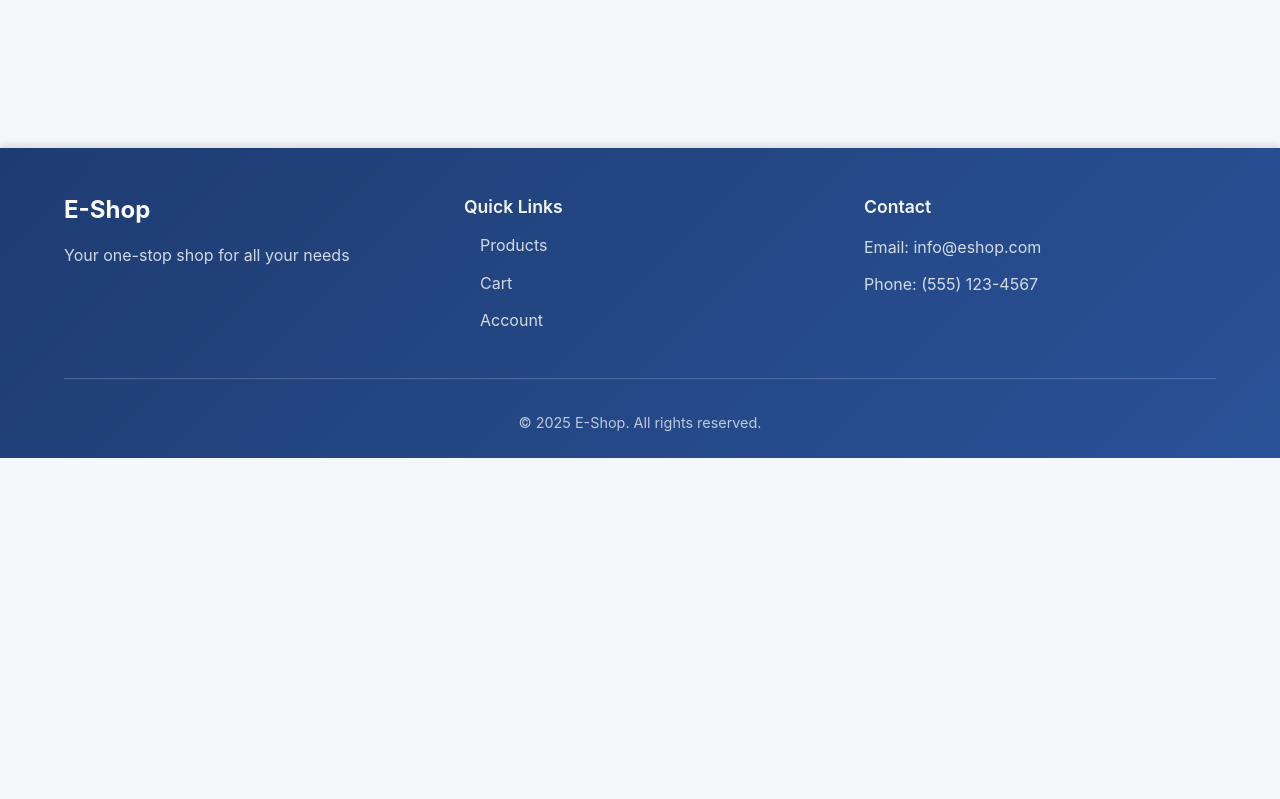
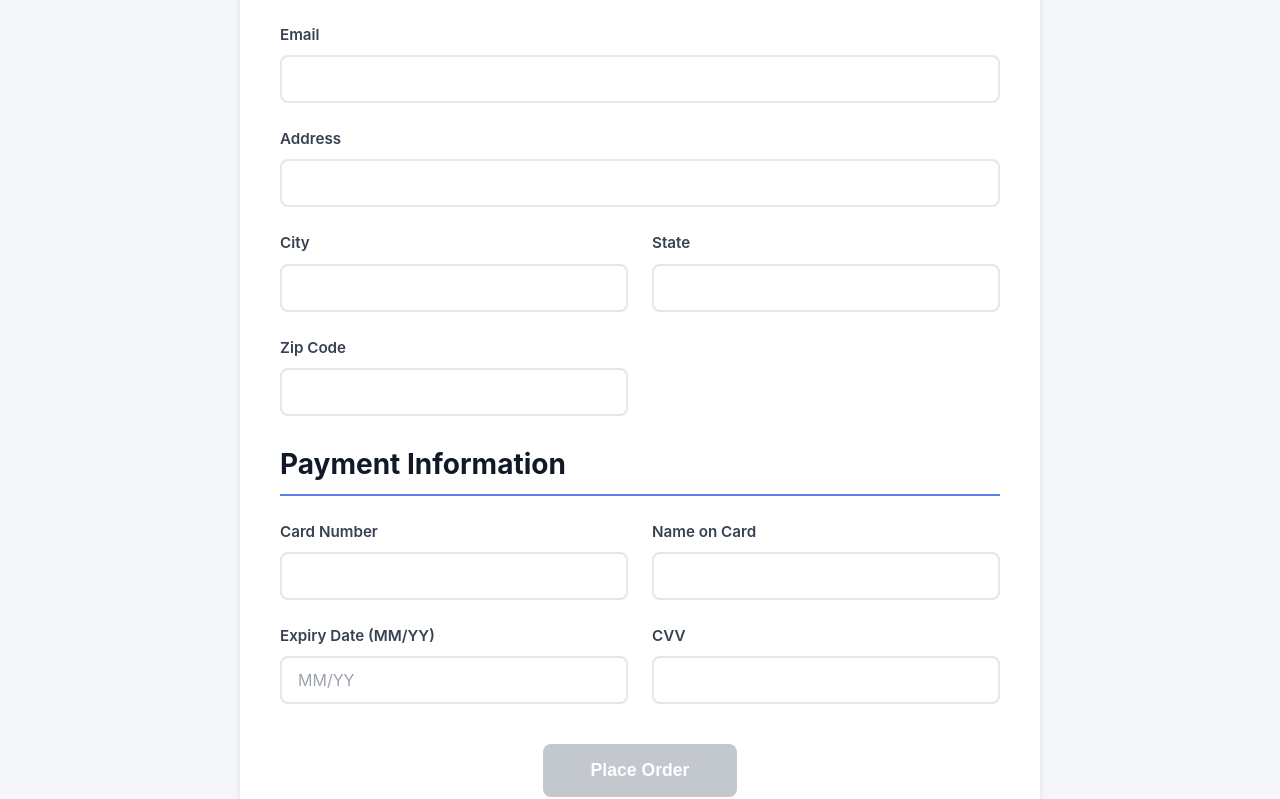
Before and after one commit to Elad60/ecommerce-app, an Angular app: page /checkout in a window 1280 px wide. Before the commit this address led to /. Shown: the part 342-1141 px from the top of the page. Before the commit the page ends 800 px from the top, so only its background shows below. Built offline with nearby package versions, Linux system fonts and the light colour scheme.

Commit message:
feat: create checkout form with reactive forms

```diff
--- a/src/app/app.routes.ts
+++ b/src/app/app.routes.ts
@@ -22,4 +22,8 @@ export const routes: Routes = [
     loadComponent: () =>
       import('./pages/product-detail/product-detail').then((m) => m.ProductDetail),
   },
+  {
+    path: 'checkout',
+    loadComponent: () => import('./pages/checkout/checkout').then((m) => m.Checkout),
+  },
 ];
--- a/src/app/pages/cart/cart.html
+++ b/src/app/pages/cart/cart.html
@@ -31,7 +31,7 @@
     </div>
     <div class="summary-actions">
       <button (click)="clearCart()">Clear Cart</button>
-      <button disabled>Checkout</button>
+      <button routerLink="/checkout">Checkout</button>
     </div>
   </div>
 </div>
--- /dev/null
+++ b/src/app/pages/checkout/checkout.css
@@ -0,0 +1,138 @@
+/* Checkout Container */
+form {
+  max-width: 800px;
+  margin: 2rem auto;
+  padding: 2.5rem;
+  background: white;
+  border-radius: 12px;
+  box-shadow: 0 4px 6px rgba(0, 0, 0, 0.1);
+}
+
+h2 {
+  font-size: 1.75rem;
+  font-weight: 700;
+  color: #111827;
+  margin: 2rem 0 1.5rem 0;
+  padding-bottom: 0.75rem;
+  border-bottom: 2px solid #667eea;
+}
+
+h2:first-of-type {
+  margin-top: 0;
+}
+
+/* Form Groups */
+div[formGroupName] {
+  display: grid;
+  grid-template-columns: repeat(2, 1fr);
+  gap: 1.5rem;
+  margin-bottom: 1rem;
+}
+
+div[formGroupName] > div {
+  display: flex;
+  flex-direction: column;
+}
+
+div[formGroupName] > div:nth-child(3),
+div[formGroupName] > div:nth-child(4) {
+  grid-column: span 1;
+}
+
+/* Make email and address full width */
+div[formGroupName="shipping"] > div:nth-child(3),
+div[formGroupName="shipping"] > div:nth-child(4) {
+  grid-column: span 2;
+}
+
+/* Labels */
+label {
+  font-weight: 600;
+  color: #374151;
+  margin-bottom: 0.5rem;
+  font-size: 0.95rem;
+}
+
+/* Inputs */
+input {
+  padding: 0.75rem 1rem;
+  border: 2px solid #e5e7eb;
+  border-radius: 8px;
+  font-size: 1rem;
+  transition: all 0.3s ease;
+  font-family: inherit;
+}
+
+input:focus {
+  outline: none;
+  border-color: #667eea;
+  box-shadow: 0 0 0 3px rgba(102, 126, 234, 0.1);
+}
+
+input:hover {
+  border-color: #d1d5db;
+}
+
+input::placeholder {
+  color: #9ca3af;
+}
+
+/* Submit Button */
+form > div:last-child {
+  margin-top: 2.5rem;
+  display: flex;
+  justify-content: center;
+  gap: 1rem;
+}
+
+button[type="submit"] {
+  padding: 1rem 3rem;
+  background: linear-gradient(135deg, #667eea 0%, #764ba2 100%);
+  color: white;
+  border: none;
+  border-radius: 8px;
+  font-size: 1.1rem;
+  font-weight: 600;
+  cursor: pointer;
+  transition: all 0.3s ease;
+  box-shadow: 0 4px 6px rgba(102, 126, 234, 0.3);
+}
+
+button[type="submit"]:hover:not(:disabled) {
+  transform: translateY(-2px);
+  box-shadow: 0 6px 12px rgba(102, 126, 234, 0.4);
+}
+
+button[type="submit"]:disabled {
+  background: #9ca3af;
+  cursor: not-allowed;
+  opacity: 0.6;
+  box-shadow: none;
+}
+
+/* Responsive Design */
+@media (max-width: 768px) {
+  form {
+    margin: 1rem;
+    padding: 1.5rem;
+  }
+
+  h2 {
+    font-size: 1.5rem;
+  }
+
+  div[formGroupName] {
+    grid-template-columns: 1fr;
+    gap: 1rem;
+  }
+
+  div[formGroupName="shipping"] > div:nth-child(3),
+  div[formGroupName="shipping"] > div:nth-child(4) {
+    grid-column: span 1;
+  }
+
+  button[type="submit"] {
+    width: 100%;
+    padding: 0.875rem 2rem;
+  }
+}
--- /dev/null
+++ b/src/app/pages/checkout/checkout.html
@@ -0,0 +1,66 @@
+<form [formGroup]="checkoutForm" (ngSubmit)="onSubmit()">
+    <h2>Shipping Information</h2>
+    <div formGroupName="shipping">
+        <div>
+            <label for="firstName">First Name</label>
+            <input id="firstName" formControlName="firstName" type="text" required>
+        </div>
+
+        <div>
+            <label for="lastName">Last Name</label>
+            <input id="lastName" formControlName="lastName" type="text" required>
+        </div>
+
+        <div>
+            <label for="email">Email</label>
+            <input id="email" formControlName="email" type="email" required>
+        </div>
+
+        <div>
+            <label for="address">Address</label>
+            <input id="address" formControlName="address" type="text" required>
+        </div>
+
+        <div>
+            <label for="city">City</label>
+            <input id="city" formControlName="city" type="text" required>
+        </div>
+
+        <div>
+            <label for="state">State</label>
+            <input id="state" formControlName="state" type="text" required>
+        </div>
+
+        <div>
+            <label for="zipCode">Zip Code</label>
+            <input id="zipCode" formControlName="zipCode" type="text" required>
+        </div>
+    </div>
+
+    <h2>Payment Information</h2>
+    <div formGroupName="payment">
+        <div>
+            <label for="cardNumber">Card Number</label>
+            <input id="cardNumber" formControlName="cardNumber" type="text" maxlength="16" required>
+        </div>
+
+        <div>
+            <label for="cardName">Name on Card</label>
+            <input id="cardName" formControlName="cardName" type="text" required>
+        </div>
+
+        <div>
+            <label for="expiryDate">Expiry Date (MM/YY)</label>
+            <input id="expiryDate" formControlName="expiryDate" type="text" placeholder="MM/YY" maxlength="5" required>
+        </div>
+
+        <div>
+            <label for="cvv">CVV</label>
+            <input id="cvv" formControlName="cvv" type="text" maxlength="3" required>
+        </div>
+    </div>
+
+    <div>
+        <button type="submit" [disabled]="!checkoutForm.valid">Place Order</button>
+    </div>
+</form>
--- /dev/null
+++ b/src/app/pages/checkout/checkout.ts
@@ -0,0 +1,34 @@
+import { Component, inject } from '@angular/core';
+import { FormBuilder, FormControl, FormGroup, ReactiveFormsModule } from '@angular/forms';
+
+@Component({
+  selector: 'app-checkout',
+  imports: [ReactiveFormsModule],
+  templateUrl: './checkout.html',
+  styleUrl: './checkout.css',
+})
+export class Checkout {
+  checkoutForm = new FormGroup({
+    shipping: new FormGroup({
+      firstName: new FormControl(''),
+      lastName: new FormControl(''),
+      email: new FormControl(''),
+      address: new FormControl(''),
+      city: new FormControl(''),
+      state: new FormControl(''),
+      zipCode: new FormControl(''),
+    }),
+    payment: new FormGroup({
+      cardNumber: new FormControl(''),
+      cardName: new FormControl(''),
+      expiryDate: new FormControl(''),
+      cvv: new FormControl(''),
+    }),
+  });
+
+  onSubmit(): void {
+    if (this.checkoutForm.valid) {
+      console.log('Form submitted:', this.checkoutForm.value);
+    }
+  }
+}
```
Also changed, not shown: 1 other file (tests, documents, lock files or other folders).
